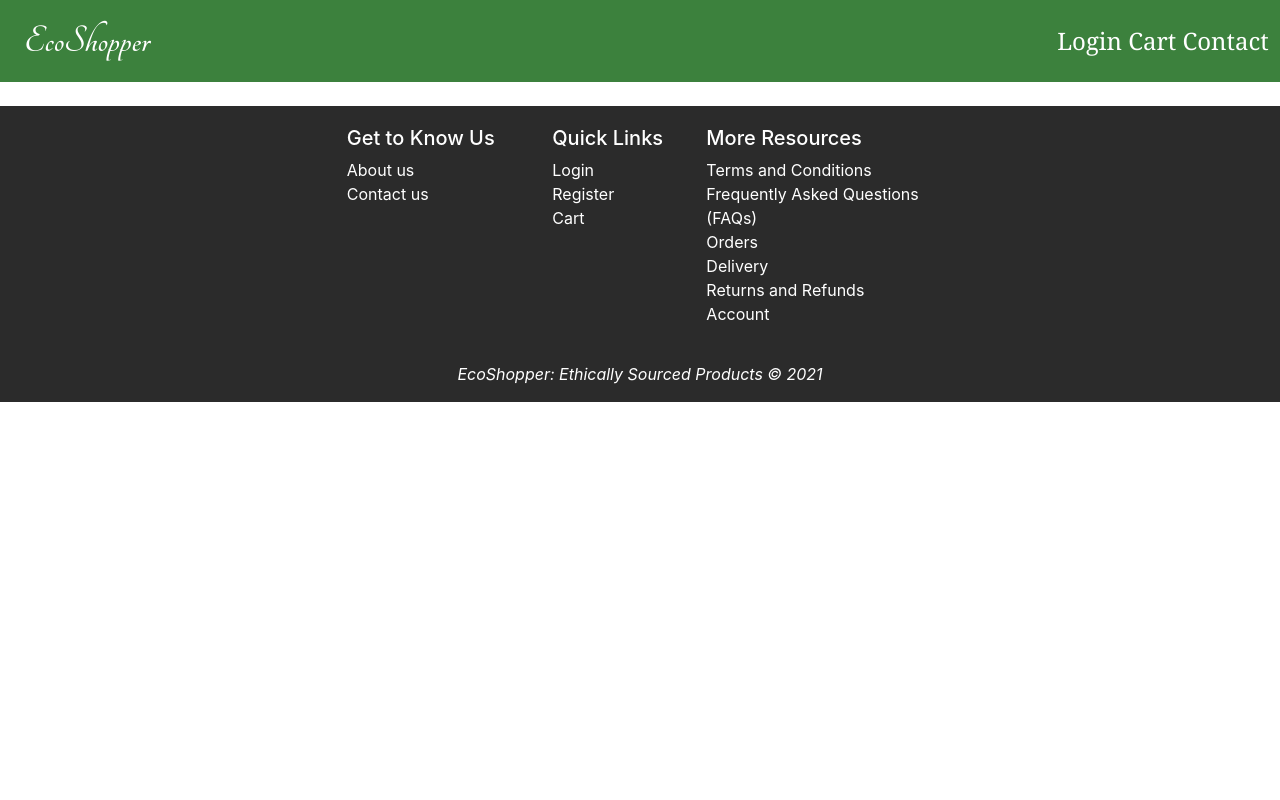
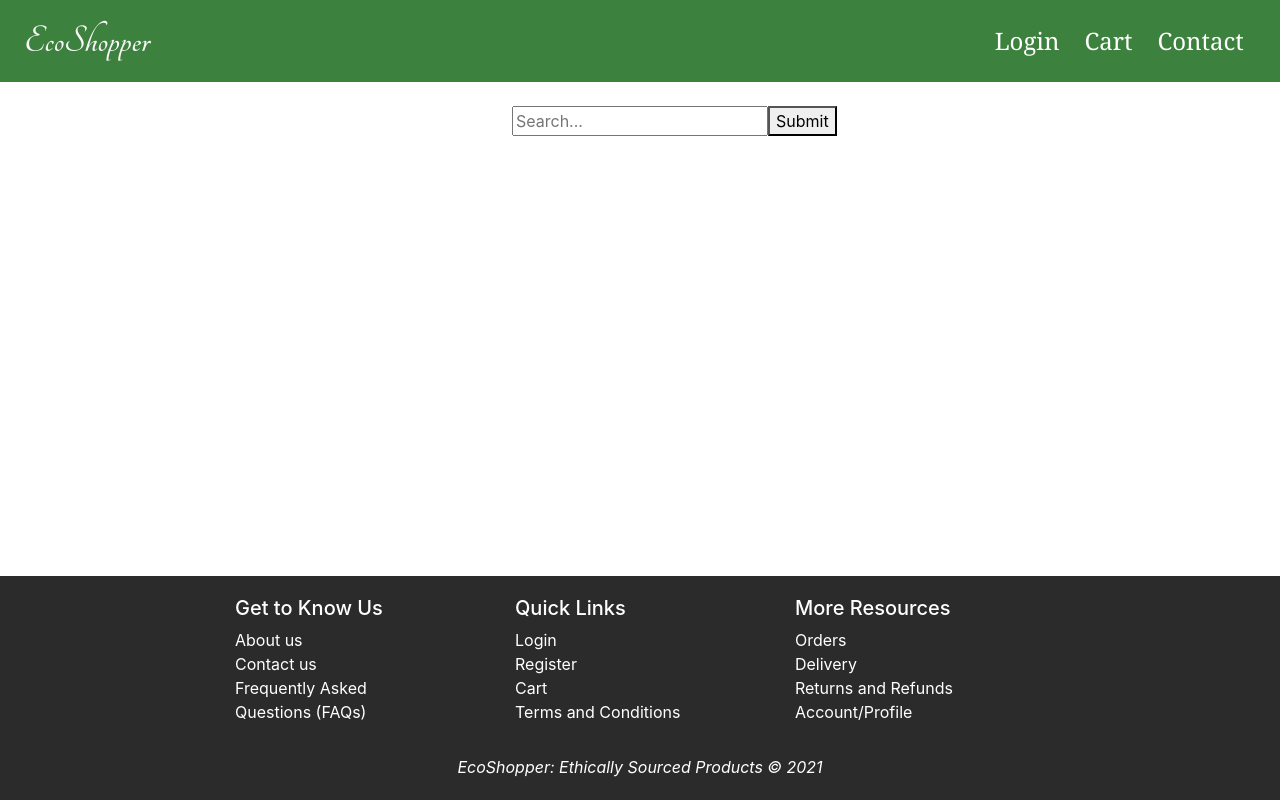
Before and after one commit to Noor-Alina/COMP3340-Project, a React (Create React App) app: page / in a window 1280 px wide. Built offline with nearby package versions, Linux system fonts and the light colour scheme.

Commit message:
home page changes

```diff
--- a/src/components/Footer.js
+++ b/src/components/Footer.js
@@ -3,40 +3,38 @@ import React from 'react'
 class Footer extends React.Component {
     render() {
         return (
-            <div>
-                <footer className="footer">
+                <div className="footer">
+                    <div>
                     <div class = "row">
-                        <div class = "col-md-4">
+                        <div class = "col-md-4 footer-sep">
                             <h5>Get to Know Us</h5>
                             <ul class = "footer-links">
                                 <li>About us</li>
                                 <li>Contact us</li>
+                                <li>Frequently Asked Questions (FAQs)</li>
                             </ul>
                         </div>
-                        <div class = "col-md-3">
+                        <div class = "col-md-4 footer-sep">
                             <h5>Quick Links</h5>
                             <ul class = "footer-links">
                                 <li>Login</li>
                                 <li>Register</li>
                                 <li>Cart</li>
+                                <li>Terms and Conditions</li>
                             </ul>
                         </div>
-                        <div class = "col-md-5">
+                        <div class = "col-md-4 footer-sep">
                             <h5>More Resources</h5>
                             <ul class = "footer-links">
-                                <li>Terms and Conditions</li>
-                                <li>Frequently Asked Questions (FAQs)</li>
                                 <li>Orders</li>
                                 <li>Delivery</li>
                                 <li>Returns and Refunds</li>
-                                <li>Account</li>
+                                <li>Account/Profile</li>
                             </ul>
                         </div>
                     </div>
-                </footer>
-                    <div className="footer">
-                        <p><em>EcoShopper: Ethically Sourced Products &copy; 2021</em></p>
-                    </div>
+                    <p><em>EcoShopper: Ethically Sourced Products &copy; 2021</em></p>
+                </div>
             </div>
         )
     }
--- a/src/components/Header.js
+++ b/src/components/Header.js
@@ -11,9 +11,9 @@ class Header extends React.Component {
                     <Link to = "/">EcoShopper</Link>
                 </div>
                 <div className = "header-links">
-                    <a href = "/Signin">Login </a>
-                    <a href = "/Contact">Cart </a>
-                    <a href = "/Contact">Contact </a>
+                    <a href = "/Signin">Login</a>
+                    <a href = "/Contact">Cart</a>
+                    <a href = "/Contact">Contact</a>
                 </div>
             </header>
             </div>
--- a/src/dynamic/Cart.js
+++ b/src/dynamic/Cart.js
@@ -0,0 +1,13 @@
+import Footer from '../components/Footer';
+import Header from '../components/Header';
+import React from 'react';
+
+export default class Cart extends React.Component {
+    render() {
+        return (
+            <div>
+                <Header />
+            </div>
+        );
+    }
+}
--- a/src/dynamic/Home.js
+++ b/src/dynamic/Home.js
@@ -1,6 +1,6 @@
 import Footer from '../components/Footer';
 import Header from '../components/Header';
-import React from 'react'
+import React from 'react';
 
 export default class Home extends React.Component{
 
@@ -9,6 +9,11 @@ export default class Home extends React.Component{
         <div>
             <Header/>
             <br/>
+                <form class="search-bar">
+                    <input type="text" placeholder="Search..." name="search-button" />
+                    <button type="submit">Submit</button>
+                </form>
+            <br/>
             <Footer/>
         </div>
         );
--- a/src/index.css
+++ b/src/index.css
@@ -7,6 +7,11 @@
   justify-content: center;
   align-items: center;
   padding-top: 20px;
+  padding-bottom: 5px;
+  position:absolute;
+  left:0;
+  bottom:0;
+  right:0;
 }
 
 .nav-bar {
@@ -16,6 +21,8 @@
 .footer-links {
   list-style: none;
   padding-left: 0;
+  margin-right: 50px;
+  width:200px;
 }
 
 .header {
@@ -31,7 +38,7 @@
 }
 
 .brand a{
-  color: #ffffff;
+  color: #f7f7f7;
   font-size: 2.5rem;
   font-weight: bold;
   text-decoration: none;
@@ -41,7 +48,19 @@
   text-decoration: none;
   font-family:Cambria, Cochin, Georgia, Times, 'Times New Roman', serif;
   font-size: 1.5rem;
+  margin-right: 25px;
 }
 .header-links a:hover {
   color:#2b2b2b
 }
+
+.search-bar {
+  position: relative;
+  width: 50%;
+  left: 40%;
+}
+
+p {
+  text-align: center;
+  padding-top: 15px;
+}
```
Also changed, not shown: 1 other file (tests, documents, lock files or other folders).
